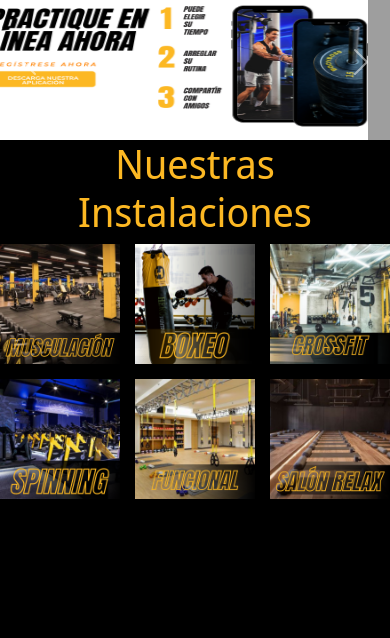
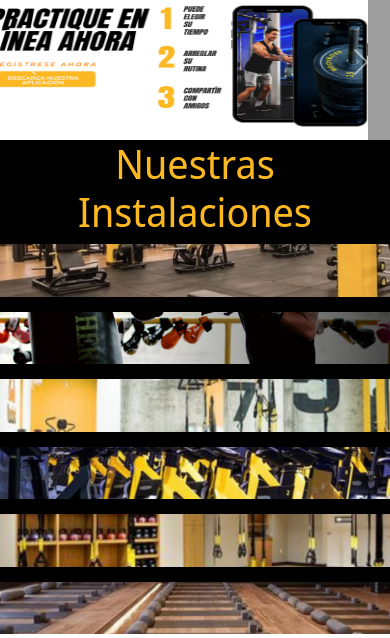
Before and after one commit to Sofiabarbona98/optimus-gym, a website: page index.html in a window 390 px wide. Shown: the part 628-1266 px from the top of the page. Drawn offline with nearby package versions, Linux system fonts and the light colour scheme; files that its build step writes are made by us from their sources; grey boxes are pictures that could not be loaded; a web font is replaced by a local one.

Commit message:
arreglos

```diff
--- a/scss/_main.scss
+++ b/scss/_main.scss
@@ -4,9 +4,8 @@ main {
     background-color:$color-secundario;
     /* height: 500vh; */
 }
-.main__index{
-    height: 370vh;
-}
+/*
+ */
 
 .columna__grid{
     width: 100vw;
--- a/scss/_mediaquerie.scss
+++ b/scss/_mediaquerie.scss
@@ -53,7 +53,19 @@
 
 
     }
+    .columna__grid{
+        height: 100vw;
+        grid-template-columns: 1fr;
+        grid-template-rows: repeat(6, 1fr);
+        grid-template-areas:"musculacion "
+                            "boxeo "
+                            "cross"
+                            "spinning "
+                            "funcional"
+                            "relax";
+        background-color: $color-secundario ;
 
+    }
 
     footer {
 
@@ -91,9 +103,14 @@
                             "cardio  yoga box"
                             "cardio spinning cross";
 }
+.tabla__horarios{
+    width: 90vw;
+    margin: 25px;
+    height: 700px;
 
+}
 footer {
-
+        display: grid;
     grid-template-areas: "logo"
                         "nuestrassedes"
                         "contacto"
```
Also changed, not shown: package.json (+230 -0 lines), resources/tipos_de_meditacion_y_sus_beneficios_572_600.jpg (added), 1 other file.
